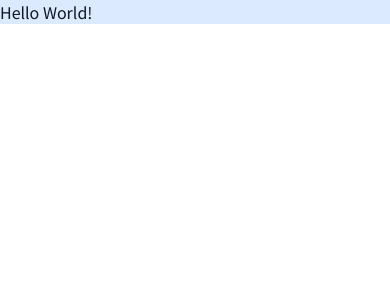
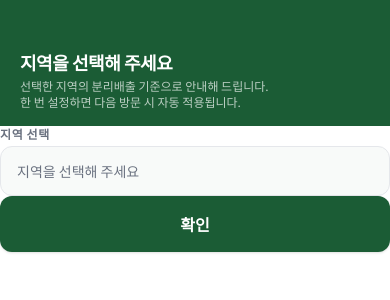
Before and after one commit to rkqls8522/recycling_ssg, a React (Vite) app in the folder frontend/: page / in a window 390 px wide. Shown: the top 300 px of the page. Built offline with nearby package versions, Linux system fonts and the light colour scheme.

Commit message:
refactor: 공통 UI 컴포넌트 및 모바일 레이아웃 분리

```diff
--- a/frontend/src/App.jsx
+++ b/frontend/src/App.jsx
@@ -1,13 +1,28 @@
 import { useState } from "react";
-import heroImg from "./assets/hero.png";
-import reactLogo from "./assets/react.svg";
-import viteLogo from "./assets/vite.svg";
 import "./App.css";
+import MobileLayout from "./components/layout/MobileLayout";
+import Header from "./components/common/Header";
+import Input from "./components/common/Input";
+import Button from "./components/common/Button";
 
 function App() {
   const [count, setCount] = useState(0);
 
-  return <div className="bg-blue-100">Hello World!</div>;
+  return (
+    <MobileLayout>
+      <Header
+        title="지역을 선택해 주세요"
+        subtitle={
+          <div>
+            선택한 지역의 분리배출 기준으로 안내해 드립니다.
+            <br />한 번 설정하면 다음 방문 시 자동 적용됩니다.
+          </div>
+        }
+      />
+      <Input label="지역 선택" placeholder="지역을 선택해 주세요" />
+      <Button>확인</Button>
+    </MobileLayout>
+  );
 }
 
 export default App;
--- /dev/null
+++ b/frontend/src/components/common/Button.jsx
@@ -0,0 +1,34 @@
+function Button({ children, loading, className = "", ...props }) {
+  return (
+    <button
+      {...props}
+      disabled={loading || props.disabled}
+      className={`w-full py-4 bg-primary text-primary-foreground rounded-xl font-semibold text-base shadow-sm active:scale-[0.98] transition-all disabled:opacity-60 disabled:cursor-not-allowed flex items-center justify-center gap-2 ${className}`}
+    >
+      {loading ? (
+        <>
+          <svg className="animate-spin h-4 w-4" fill="none" viewBox="0 0 24 24">
+            <circle
+              className="opacity-25"
+              cx="12"
+              cy="12"
+              r="10"
+              stroke="currentColor"
+              strokeWidth="4"
+            />
+            <path
+              className="opacity-75"
+              fill="currentColor"
+              d="M4 12a8 8 0 018-8V0C5.373 0 0 5.373 0 12h4z"
+            />
+          </svg>
+          <span>처리 중...</span>
+        </>
+      ) : (
+        children
+      )}
+    </button>
+  );
+}
+
+export default Button;
--- a/frontend/src/components/common/CommonComponent.jsx
+++ /dev/null
@@ -1,5 +0,0 @@
-function CommonComponent() {
-  pass;
-}
-
-export default CommonComponent;
--- /dev/null
+++ b/frontend/src/components/common/Header.jsx
@@ -0,0 +1,16 @@
+function Header({ title, subtitle, leftAction, rightAction }) {
+  return (
+    <div className="bg-primary text-primary-foreground px-5 pt-12 pb-4 flex items-center justify-between">
+      <div className="flex items-center gap-3">
+        {leftAction && <div>{leftAction}</div>}
+        <div>
+          <h1 className="text-lg font-bold tracking-tight">{title}</h1>
+          {subtitle && <p className="text-xs opacity-70 mt-0.5">{subtitle}</p>}
+        </div>
+      </div>
+      {rightAction && <div>{rightAction}</div>}
+    </div>
+  );
+}
+
+export default Header;
--- /dev/null
+++ b/frontend/src/components/common/Icons.jsx
@@ -0,0 +1,83 @@
+export function RecycleIcon({ className = "w-7 h-7" }) {
+  return (
+    <svg
+      viewBox="0 0 24 24"
+      fill="none"
+      className={className}
+      aria-hidden="true"
+    >
+      <path
+        d="M7.5 4.5L5 9h4l-1 2H5l-2 3.5h5L6.5 17H4l1.5 2.5h13L20 17h-2.5L16 14.5h5l-2-3.5h-3l-1-2h4L16.5 4.5H7.5z"
+        fill="currentColor"
+        opacity="0.15"
+      />
+      <path
+        d="M12 3L9.5 7.5H7L5 11h3.5l-1.5 2.5H4.5L3 16.5h5l-1.5 2.5h11L16 16.5h5l-1.5-3H17L15.5 11H19l-2-3.5h-2.5L12 3z"
+        stroke="currentColor"
+        strokeWidth="1.5"
+        strokeLinejoin="round"
+        fill="none"
+      />
+      <path
+        d="M12 8v4M10 10h4"
+        stroke="currentColor"
+        strokeWidth="1.5"
+        strokeLinecap="round"
+      />
+    </svg>
+  );
+}
+
+export function CameraIcon({ size = 24 }) {
+  return (
+    <svg
+      width={size}
+      height={size}
+      viewBox="0 0 24 24"
+      fill="none"
+      aria-hidden="true"
+    >
+      <path
+        d="M23 19a2 2 0 0 1-2 2H3a2 2 0 0 1-2-2V8a2 2 0 0 1 2-2h4l2-3h6l2 3h4a2 2 0 0 1 2 2z"
+        stroke="currentColor"
+        strokeWidth="1.5"
+        strokeLinejoin="round"
+      />
+      <circle cx="12" cy="13" r="4" stroke="currentColor" strokeWidth="1.5" />
+    </svg>
+  );
+}
+
+export function ChevronDownIcon({ className = "w-4 h-4" }) {
+  return (
+    <svg
+      viewBox="0 0 20 20"
+      fill="currentColor"
+      className={className}
+      aria-hidden="true"
+    >
+      <path
+        fillRule="evenodd"
+        d="M5.22 8.22a.75.75 0 0 1 1.06 0L10 11.94l3.72-3.72a.75.75 0 1 1 1.06 1.06l-4.25 4.25a.75.75 0 0 1-1.06 0L5.22 9.28a.75.75 0 0 1 0-1.06z"
+        clipRule="evenodd"
+      />
+    </svg>
+  );
+}
+
+export function BackIcon({ className = "w-5 h-5" }) {
+  return (
+    <svg
+      viewBox="0 0 20 20"
+      fill="currentColor"
+      className={className}
+      aria-hidden="true"
+    >
+      <path
+        fillRule="evenodd"
+        d="M17 10a.75.75 0 0 1-.75.75H5.612l4.158 3.96a.75.75 0 1 1-1.04 1.08l-5.5-5.25a.75.75 0 0 1 0-1.08l5.5-5.25a.75.75 0 1 1 1.04 1.08L5.612 9.25H16.25A.75.75 0 0 1 17 10z"
+        clipRule="evenodd"
+      />
+    </svg>
+  );
+}
--- /dev/null
+++ b/frontend/src/components/common/Input.jsx
@@ -0,0 +1,17 @@
+function Input({ label, ...props }) {
+  return (
+    <div className="flex flex-col gap-1">
+      {label && (
+        <label className="text-xs font-semibold text-muted-foreground uppercase tracking-wider">
+          {label}
+        </label>
+      )}
+      <input
+        {...props}
+        className="w-full px-4 py-3.5 rounded-xl border border-border bg-card text-foreground text-sm placeholder:text-muted-foreground focus:outline-none focus:ring-2 focus:ring-ring focus:border-transparent transition-all"
+      />
+    </div>
+  );
+}
+
+export default Input;
--- a/frontend/src/components/layout/Layout.jsx
+++ /dev/null
@@ -1,5 +0,0 @@
-function Layout() {
-  pass;
-}
-
-export default Layout;
--- /dev/null
+++ b/frontend/src/components/layout/MobileLayout.jsx
@@ -0,0 +1,9 @@
+export default function MobileLayout({ children }) {
+  return (
+    <div className="min-h-screen bg-slate-100 flex justify-center items-center">
+      <main className="w-full max-w-md h-[100dvh] bg-background shadow-2xl overflow-hidden flex flex-col relative">
+        {children}
+      </main>
+    </div>
+  );
+}
--- a/frontend/src/pages/Home.jsx
+++ b/frontend/src/pages/Home.jsx
@@ -1,5 +1,5 @@
-function Home() {
+function LocalSelectPage() {
   pass;
 }
 
-export default Home;
+export default LocalSelectPage;
```
